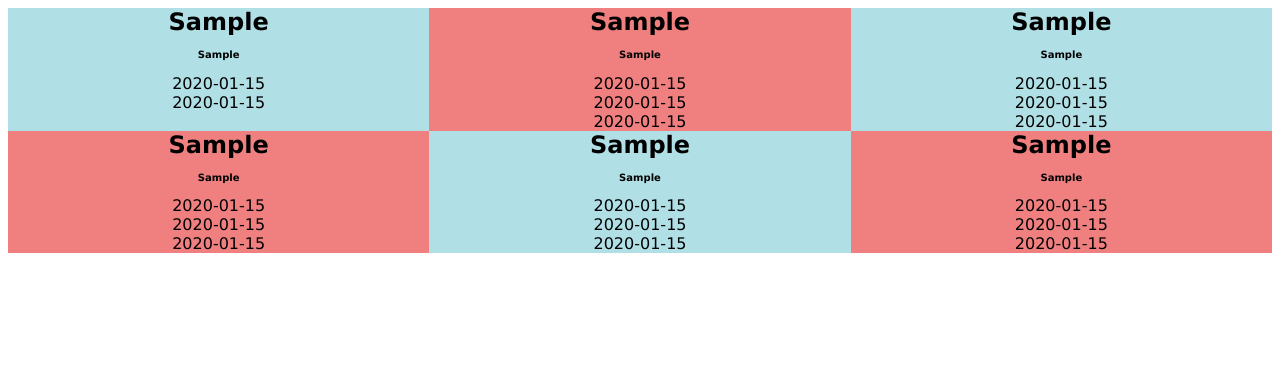
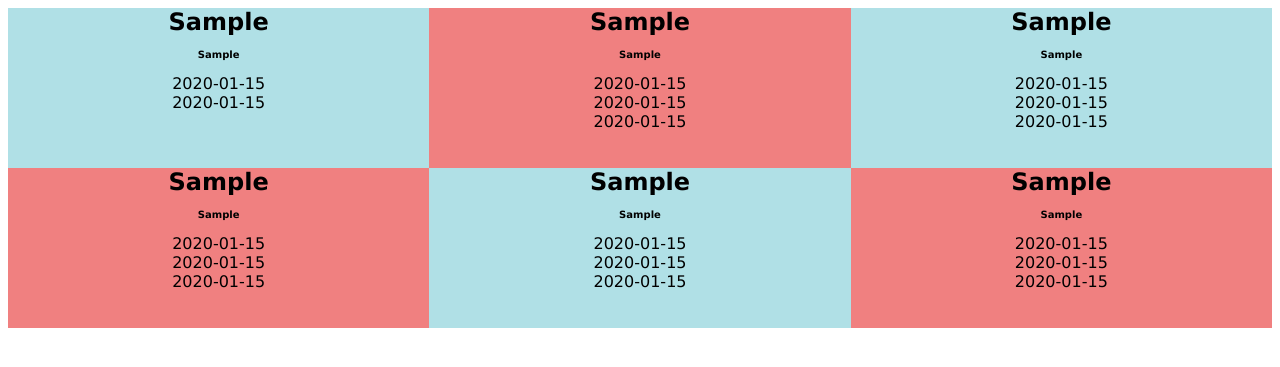
Before and after one commit to sslipetz/ttcTimes, a Flask app: template templates/index.html in a window 1280 px wide. Shown: the top 367 px of the page. Run offline with Flask 2, Linux system fonts and the light colour scheme; the template is opened without the code that fills it: most values are stand-ins (such as "Sample title", 1, 10 or a date in 2020); some libraries are stand-ins or nearby versions.

Commit message:
resizing for display

```diff
--- a/templates/index.html
+++ b/templates/index.html
@@ -10,6 +10,7 @@
     padding: 0px;
     width: 100%;
     text-align: center;
+    height: 160px;
 }
 .col {
     display: table-cell;
```
